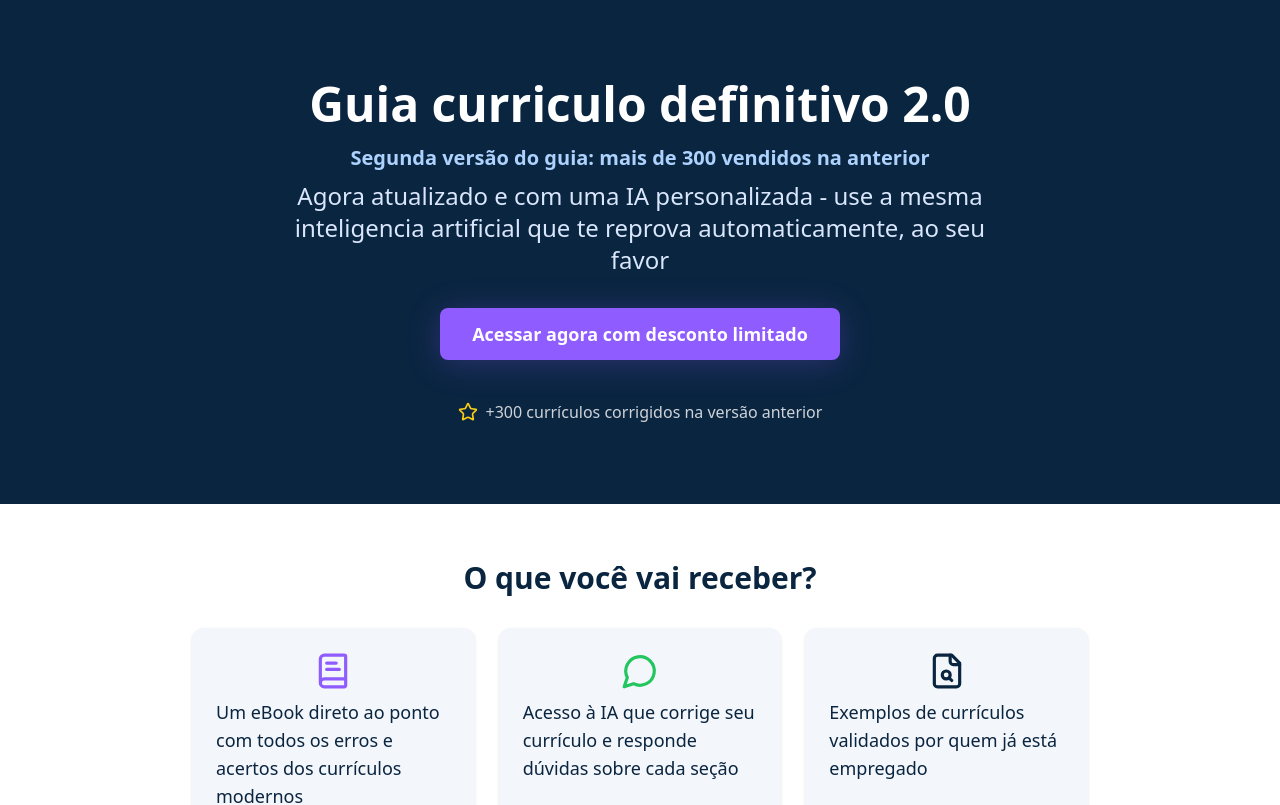
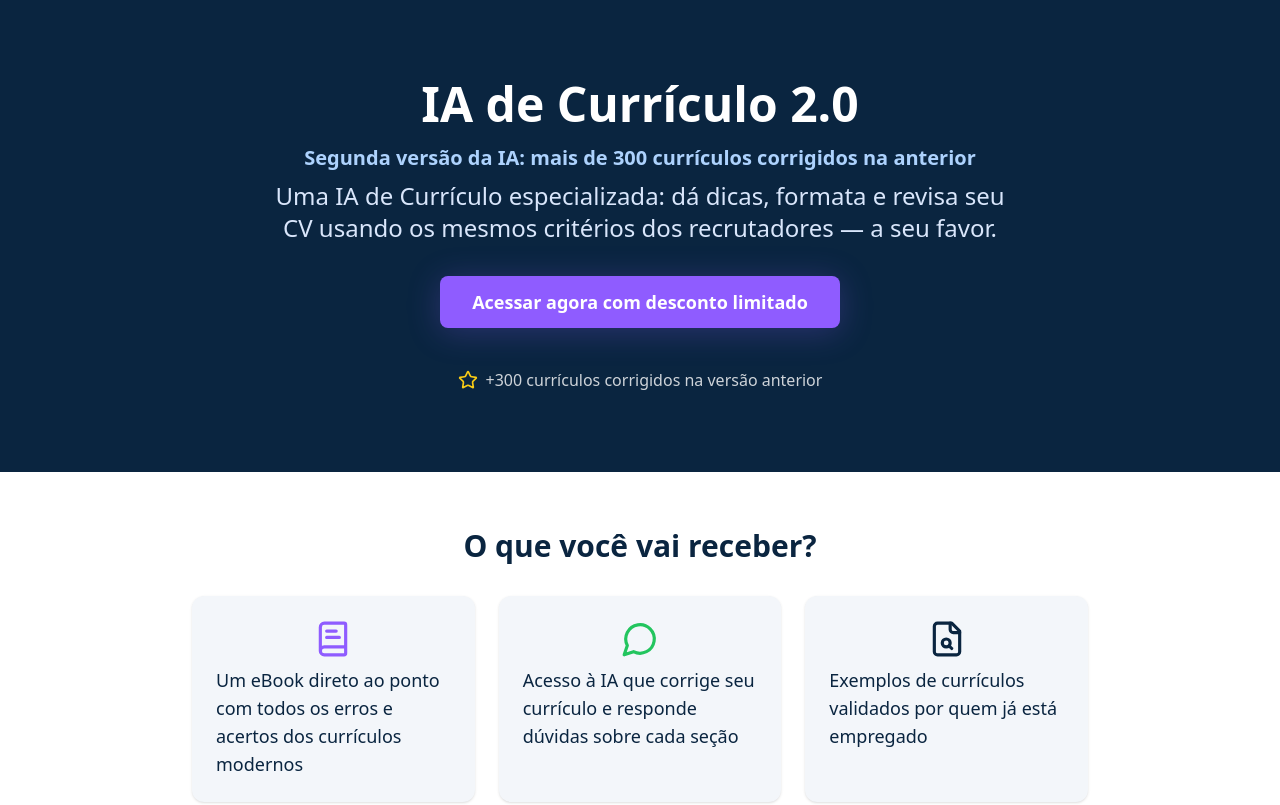
Before and after one commit to sellarim/resume-boost-landing-page, a React (Vite) app: page / in a window 1280 px wide. Shown: the top 805 px of the page. Built offline with nearby package versions, Linux system fonts and the light colour scheme.

Commit message:
Refactor "guia de curriculo" to "IA de curriculo"
Replaced all instances of "guia de curriculo" with "IA de curriculo" across the project to emphasize the AI's role in curriculum assistance, including its specialized functions of providing tips, formatting, and revision.

```diff
--- a/src/pages/Index.tsx
+++ b/src/pages/Index.tsx
@@ -43,8 +43,8 @@ const precoOriginal = "R$79,90";
 const precoPromocional = "R$29,90";
 const tituloPreco = "Não perca a chance de turbinar seu currículo e sua carreira!";
 const vantagens = [
-  "Acesso imediato ao Guia prático do Currículo com todos os segredos para se destacar",
-  "Inteligência Artificial exclusiva que analisa e corrige seu currículo em minutos",
+  "Acesso imediato à IA de Currículo para se destacar com rapidez",
+  "IA especializada que dá dicas, formata e revisa seu currículo em minutos",
   "Exemplos validados por profissionais de dados e tech já empregados",
   "Suporte para dúvidas sobre cada seção do currículo",
 ];
@@ -65,13 +65,13 @@ const Index = () => {
       <section className="w-full bg-[#0a2540] text-white pt-12 pb-16 md:py-20">
         <div className="max-w-3xl mx-auto text-center px-4">
           <h1 className="text-3xl md:text-5xl font-bold leading-tight animate-fade-in mb-4">
-            Guia curriculo definitivo 2.0
+            IA de Currículo 2.0
           </h1>
           <p className="text-lg md:text-xl font-semibold mb-2 animate-fade-in text-[#add2fd]">
-            Segunda versão do guia: mais de 300 vendidos na anterior
+            Segunda versão da IA: mais de 300 currículos corrigidos na anterior
           </p>
           <p className="text-xl md:text-2xl font-medium mb-8 mt-2 animate-fade-in text-[#d9e6fb]">
-            Agora atualizado e com uma IA personalizada - use a mesma inteligencia artificial que te reprova automaticamente, ao seu favor
+            Uma IA de Currículo especializada: dá dicas, formata e revisa seu CV usando os mesmos critérios dos recrutadores — a seu favor.
           </p>
           <div className="flex justify-center gap-4 animate-scale-in">
             <a
@@ -261,7 +261,7 @@ const Index = () => {
             Uma comunidade que cresce junto com você
           </h2>
           <p className="text-lg text-[#474f60] text-center mb-3">
-            Ao comprar o Guia, você também entra para um espaço colaborativo exclusivo com quem está na mesma jornada — e com acesso direto a mim, aos colegas e à IA.
+            Ao assinar a IA de Currículo, você entra em um espaço colaborativo exclusivo com quem está na mesma jornada — e com acesso direto a mim, aos colegas e à IA.
           </p>
           <div className="bg-white rounded-xl shadow p-6 md:p-8 my-4 w-full text-[#0a2540]">
             <p className="mb-5 text-base text-center">
@@ -305,7 +305,7 @@ const Index = () => {
             </div>
           </div>
           <div className="mt-5 text-[#3b2d84] font-semibold text-center text-base flex items-center gap-2">
-            O conhecimento vai além do guia — a comunidade é onde você cresce junto com quem está construindo o mesmo futuro.
+            O conhecimento vai além da IA — a comunidade é onde você cresce junto com quem está construindo o mesmo futuro.
           </div>
         </div>
       </section>
@@ -356,7 +356,7 @@ const Index = () => {
         <h2 className="text-2xl md:text-3xl font-bold text-white text-center mb-4 animate-fade-in">
           Essa é sua chance de sair na frente antes que as melhores vagas sejam preenchidas.
         </h2>
-        <p className="text-lg text-[#d9e6fb] text-center mb-8 max-w-xl animate-fade-in">Não perca tempo com currículos que te sabotam: acesse o Guia Definitivo do Currículo agora e saia na frente no mercado tech.</p>
+        <p className="text-lg text-[#d9e6fb] text-center mb-8 max-w-xl animate-fade-in">Não perca tempo com currículos que te sabotam: acesse a IA de Currículo agora e saia na frente no mercado tech.</p>
         <a
           href="https://checkout-link-exemplo.com"
           className={ctaButton + " " + ctaHighlightPurple + " text-xl"}
@@ -367,7 +367,7 @@ const Index = () => {
 
       {/* Rodapé Simples */}
       <footer className="w-full bg-[#0a2540] text-[#d9e6fb] py-6 text-center text-sm">
-        &copy; 2025 Guia Definitivo do Currículo. Todos os direitos reservados.
+        &copy; 2025 IA de Currículo. Todos os direitos reservados.
       </footer>
     </div>
   );
```
